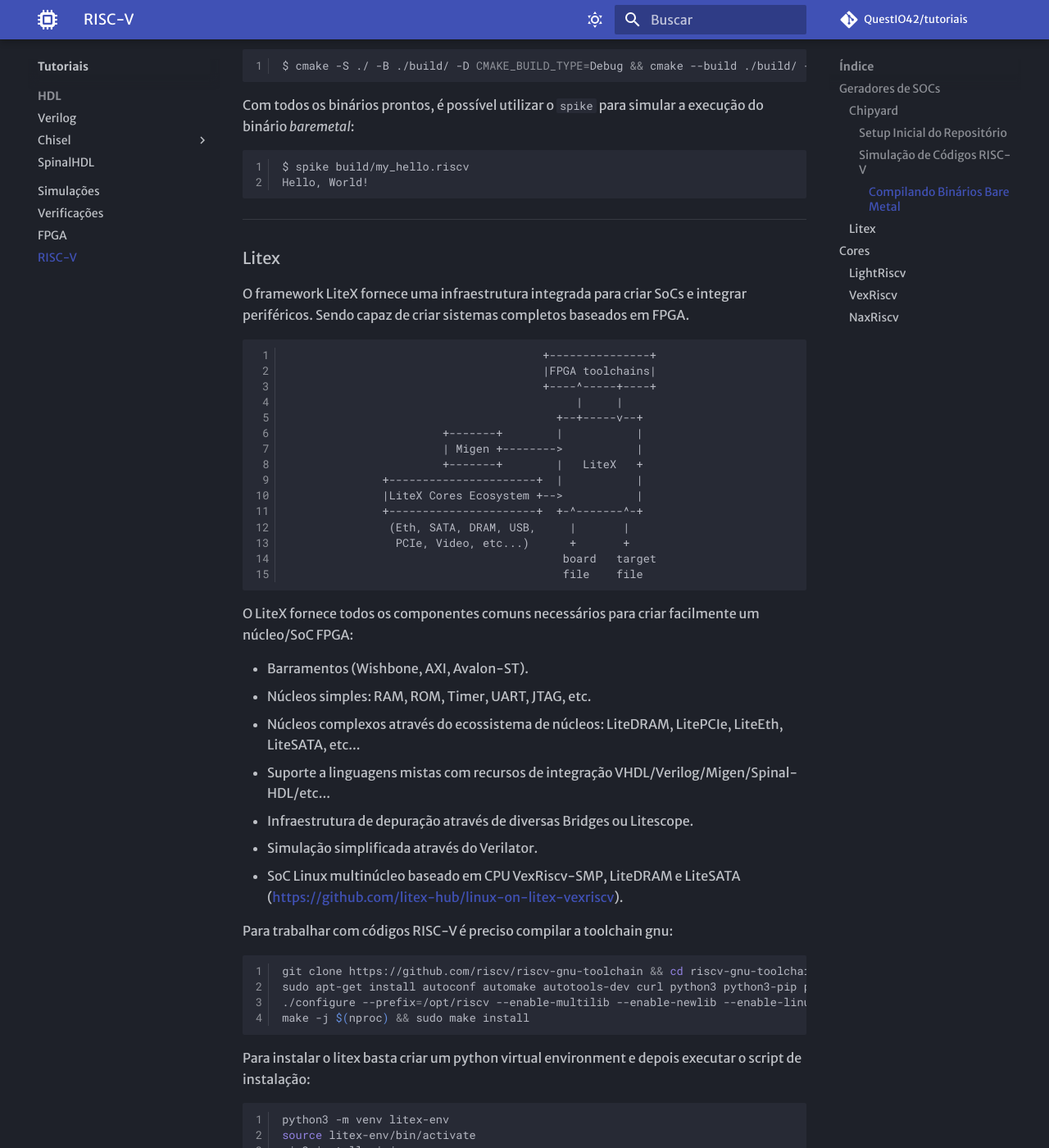
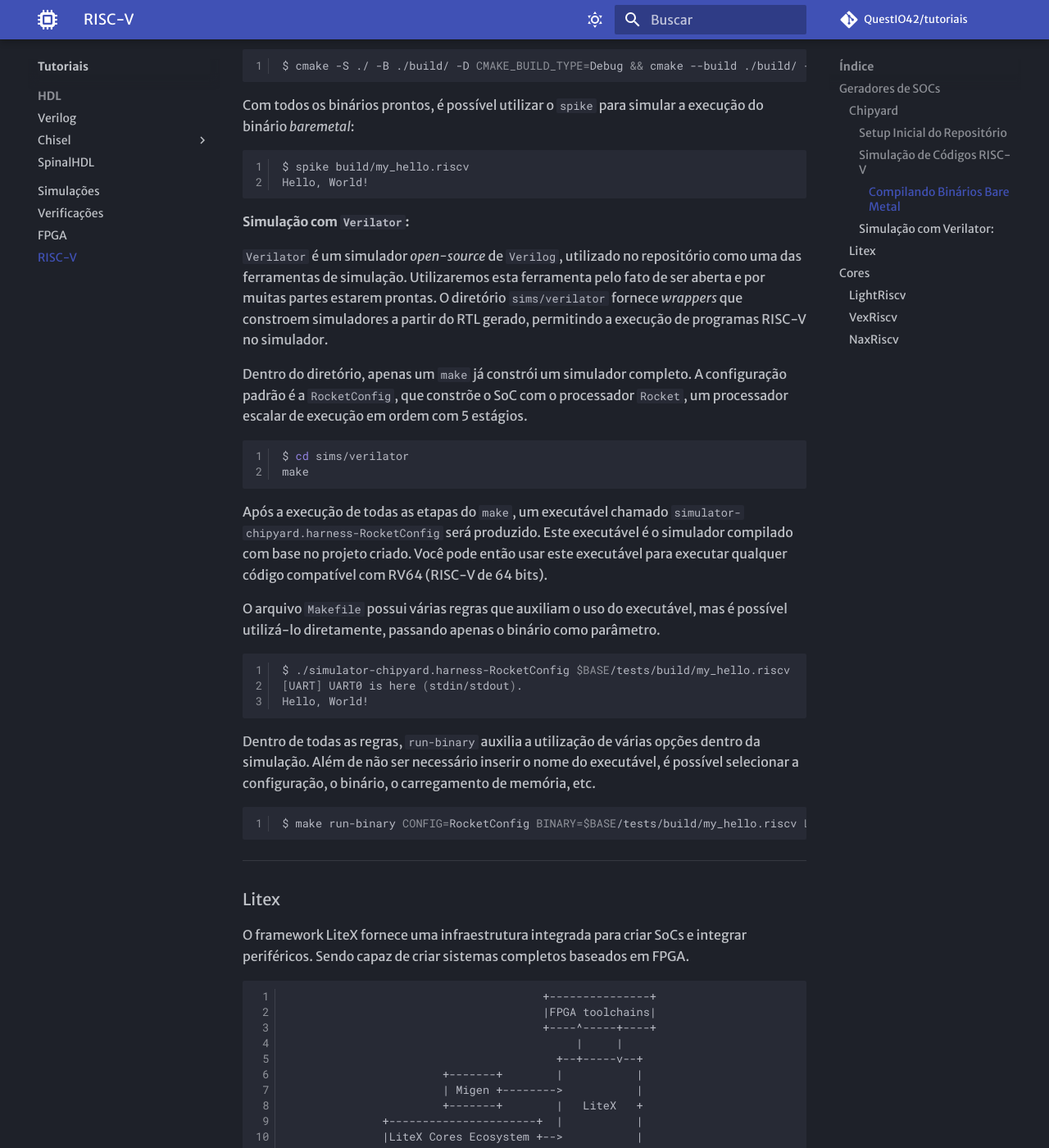
Before and after one commit to QuestIO42/tutoriais, an MkDocs documentation site: the page built from docs/RISCV.md, in a window 1280 px wide and 1400 px high, scrolled down 5885 px. Shown: the whole window at 82% size. Built offline with MkDocs 1.6.1 and Material for MkDocs 9.7.7, drawn with Linux system fonts in a browser that asks for light colours; comment, search, counter and statistics services are not loaded.

Commit message:
feat: simulacao com verilator

````diff
--- a/docs/RISCV.md
+++ b/docs/RISCV.md
@@ -203,6 +203,34 @@ Com todos os binários prontos, é possível utilizar o `spike` para simular a e
 ```bash
 $ spike build/my_hello.riscv
 Hello, World!
+```
+
+#### Simulação com `Verilator`:
+
+`Verilator` é um simulador *open-source* de `Verilog`, utilizado no repositório como uma das ferramentas de simulação. Utilizaremos esta ferramenta pelo fato de ser aberta e por muitas partes estarem prontas.
+O diretório `sims/verilator` fornece *wrappers* que constroem simuladores a partir do RTL gerado, permitindo a execução de programas RISC-V no simulador.
+
+Dentro do diretório, apenas um `make` já constrói um simulador completo. A configuração padrão é a `RocketConfig`, que constrõe o SoC com o processador `Rocket`, um processador escalar de execução em ordem com 5 estágios.
+
+```bash
+$ cd sims/verilator
+make
+```
+
+Após a execução de todas as etapas do `make`, um executável chamado `simulator-chipyard.harness-RocketConfig` será produzido. Este executável é o simulador compilado com base no projeto criado. Você pode então usar este executável para executar qualquer código compatível com RV64 (RISC-V de 64 bits).
+
+O arquivo `Makefile` possui várias regras que auxiliam o uso do executável, mas é possível utilizá-lo diretamente, passando apenas o binário como parâmetro.
+
+```bash
+$ ./simulator-chipyard.harness-RocketConfig $BASE/tests/build/my_hello.riscv
+[UART] UART0 is here (stdin/stdout).
+Hello, World!
+```
+
+Dentro de todas as regras, `run-binary` auxilia a utilização de várias opções dentro da simulação. Além de não ser necessário inserir o nome do executável, é possível selecionar a configuração, o binário, o carregamento de memória, etc.
+
+```bash
+$ make run-binary CONFIG=RocketConfig BINARY=$BASE/tests/build/my_hello.riscv LOADMEM=1
 ```
 
 -----
````
